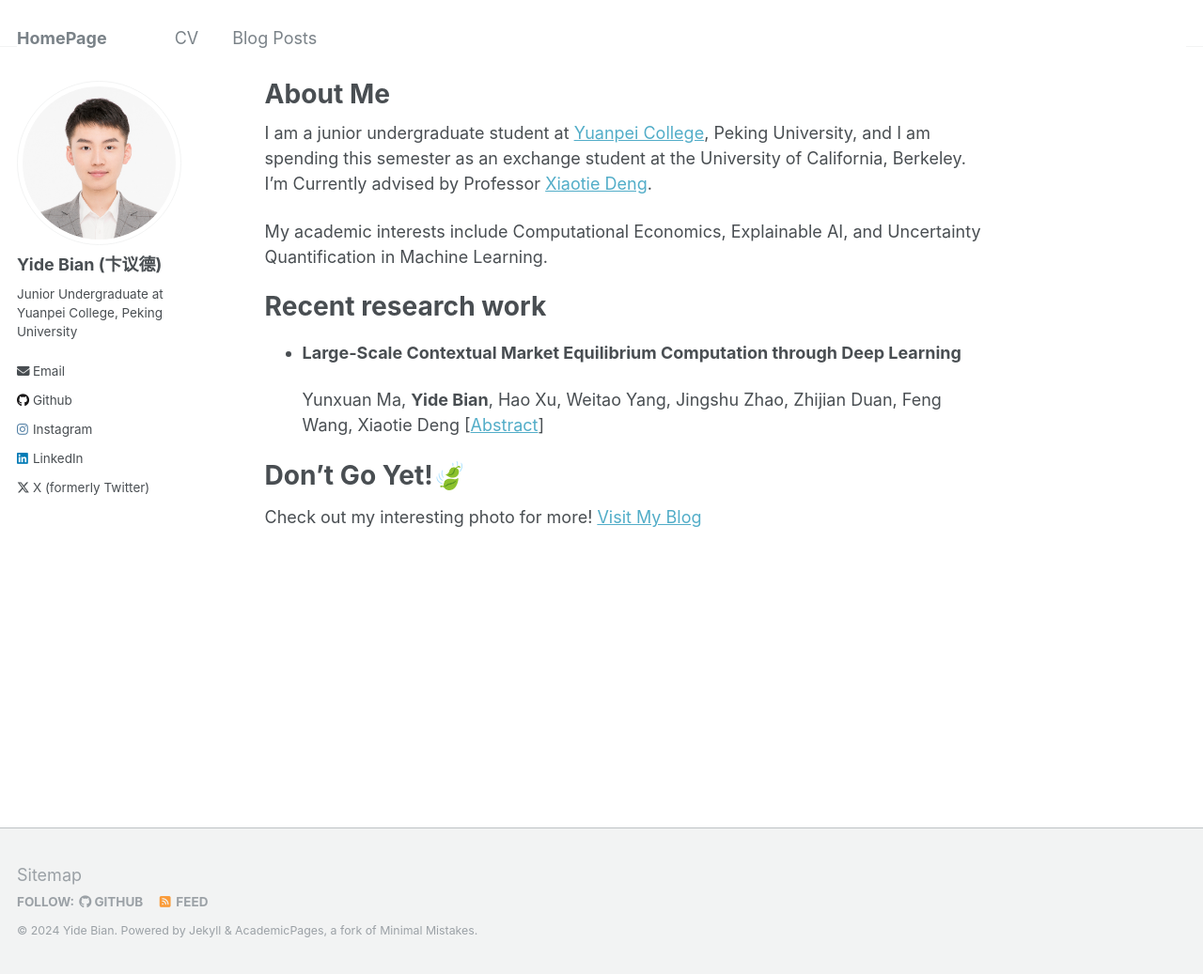
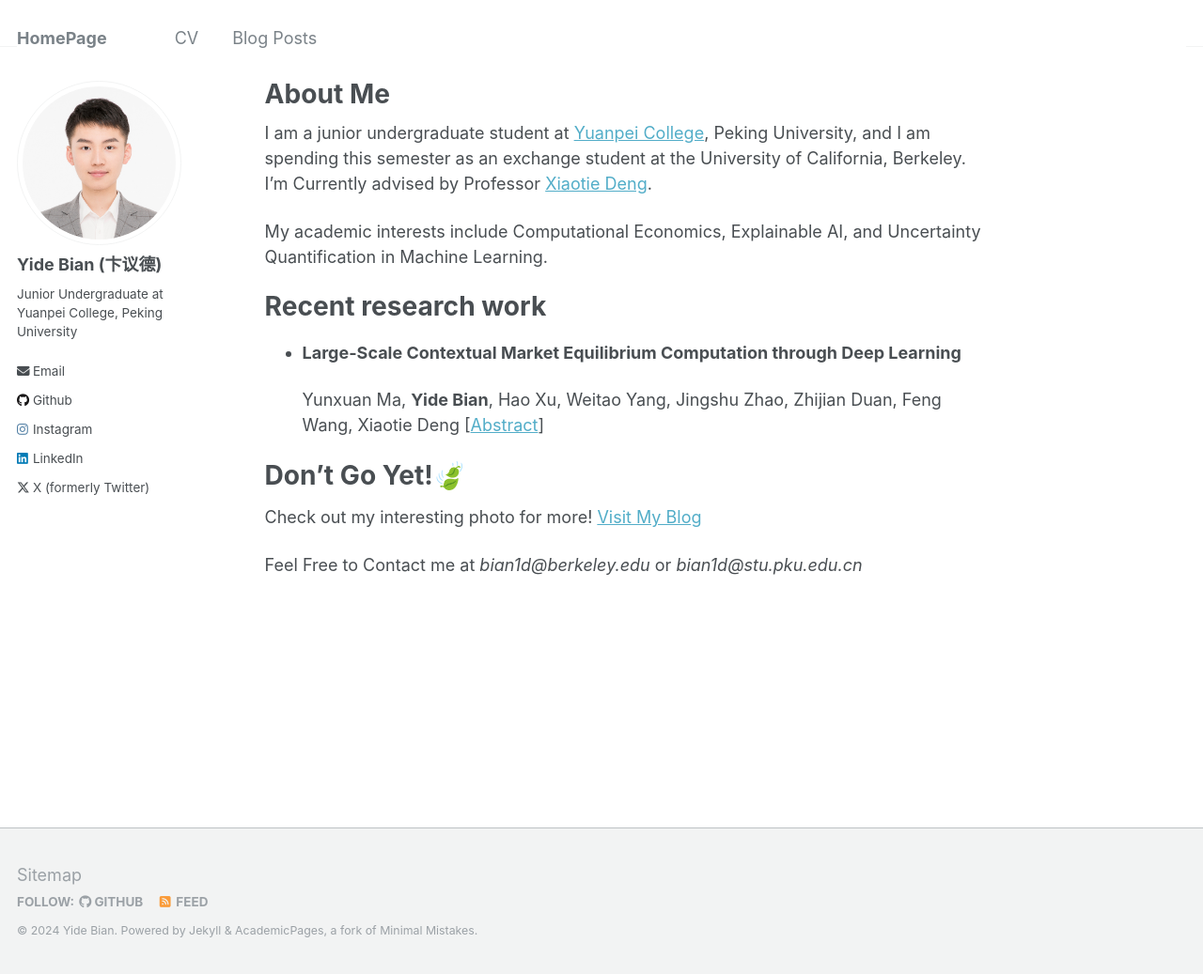
Before and after one commit to bian1d/bian1d.github.io, a Jekyll site: the page built from _pages/about.md, in a window 1280 px wide and 1037 px high. Shown: the whole window at 94% size. Built offline with Jekyll 4.4.1, drawn with Linux system fonts in a browser that asks for light colours.

Commit message:
contact information!

```diff
--- a/_pages/about.md
+++ b/_pages/about.md
@@ -22,6 +22,8 @@ Don't Go Yet!🍃
 ======
 Check out my interesting photo for more!
 [Visit My Blog](https://bian1d.github.io/posts/2023/01/Photo_of_choice/)
+
+Feel Free to Contact me at *bian1d@berkeley.edu* or *bian1d@stu.pku.edu.cn*
 
 <!-- Related Courses
 ======
```
